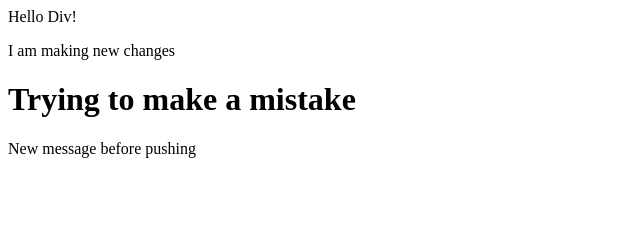
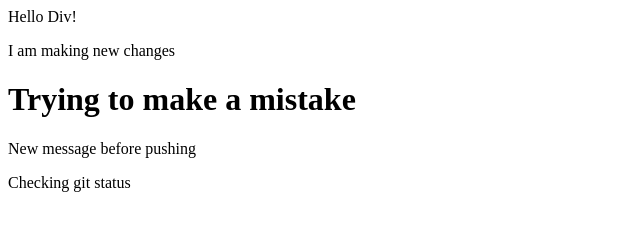
Before and after one commit to viji-21/demo-repo, a plain HTML site: page index.html in a window 1280 px wide. Shown: the whole page, without its empty margins (0-640 px from the left). Drawn offline with Linux system fonts and the light colour scheme.

Commit message:
changes on Dec-01

```diff
--- a/index.html
+++ b/index.html
@@ -2,3 +2,4 @@
 <p>I am making new changes</p>
 <h1>Trying to make a mistake</h1>
 <p>New message before pushing</p>
+<p>Checking git status</p>
```
